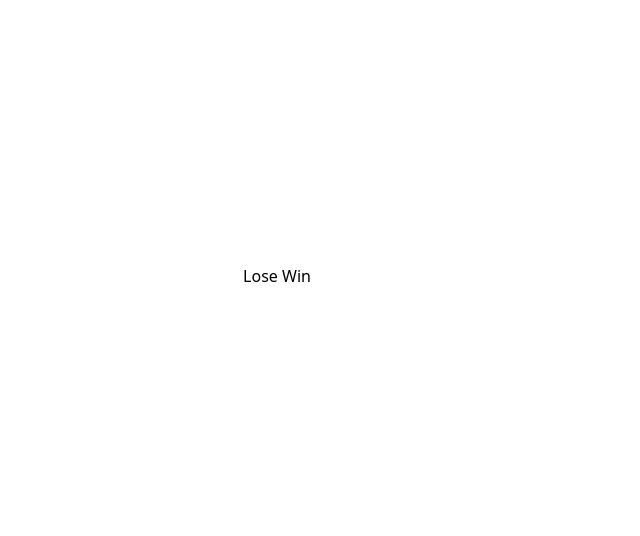
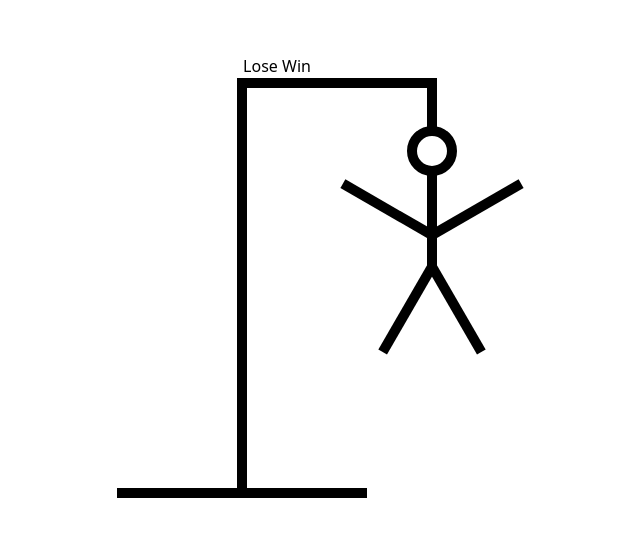
Before and after one commit to aishaksl/react-hangman, a React (Vite) app: page / in a window 1280 px wide. Shown: the part 124-660 px from the top of the page, without its empty margins (363-1003 px from the left). Built offline with nearby package versions, Linux system fonts and the light colour scheme.

Commit message:
feat: Add HangmanDrawing component with drawing elements

```diff
--- a/src/HangmanDrawing.tsx
+++ b/src/HangmanDrawing.tsx
@@ -1,3 +1,39 @@
+const Head = (
+    <div className="absolute h-[50px] w-[50px] border-[10px] rounded-full top-[48px] right-[-20px]" />
+)
+
+const Body = (
+    <div className="absolute h-[100px] w-[10px] top-[90px] right-0 bg-black" />
+)
+
+const RightArm = (
+    <div className="absolute h-[10px] w-[100px] top-[150px] right-[-100px] bg-black -rotate-30 origin-bottom-left" />
+)
+
+const LeftArm = (
+    <div className="absolute h-[10px] w-[100px] top-[150px] right-[10px] bg-black rotate-30 origin-bottom-right" />
+)
+
+const RightLeg = (
+    <div className="absolute h-[10px] w-[100px] top-[180px] right-[-90px] bg-black rotate-60 origin-bottom-left" />
+)
+
+const LeftLeg = (
+    <div className="absolute h-[10px] w-[100px] top-[180px] right-0 bg-black -rotate-60 origin-bottom-right" />
+)
+
 export function HangmanDrawing() {
+    return <div className="relative">
+        {Head}
+        {Body}
+        {RightArm}
+        {LeftArm}
+        {RightLeg}
+        {LeftLeg}
 
+        <div className="absolute h-[50px] w-[10px] bg-black top-0 right-0" />
+        <div className="h-[10px] w-[200px] bg-black ml-[120px]" />
+        <div className="h-[400px] w-[10px] bg-black ml-[120px]" />
+        <div className="h-[10px] w-[250px] bg-black" />
+    </div>
 }
```
